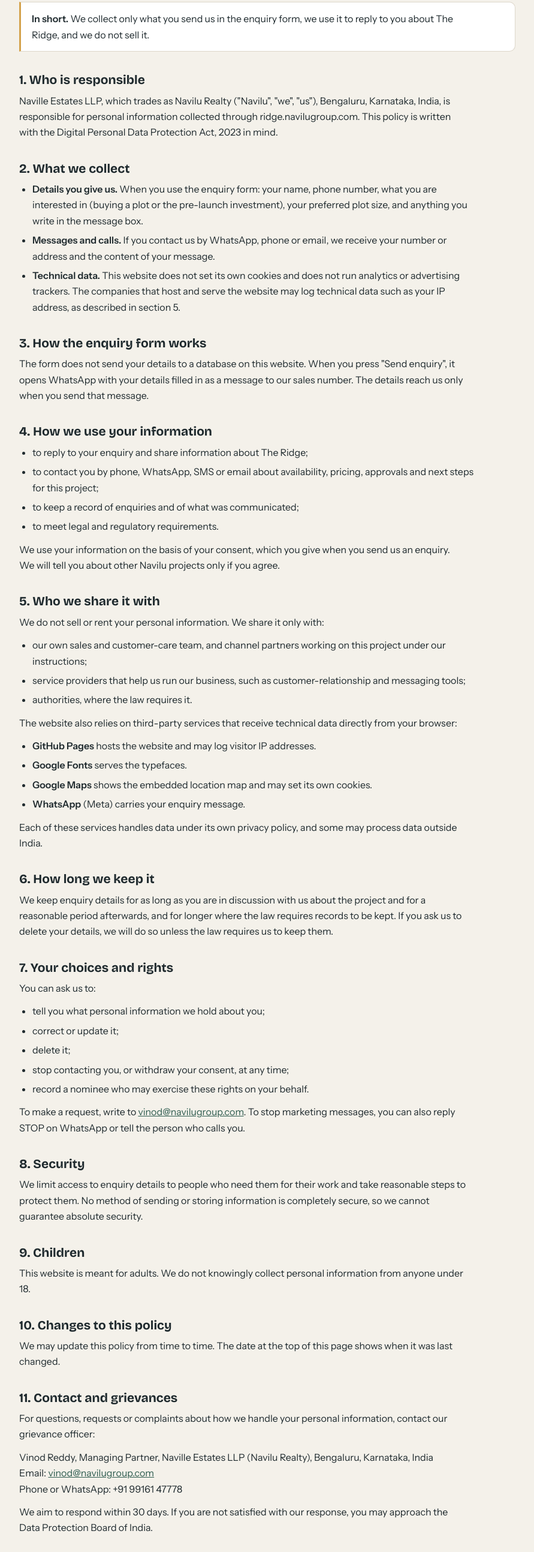
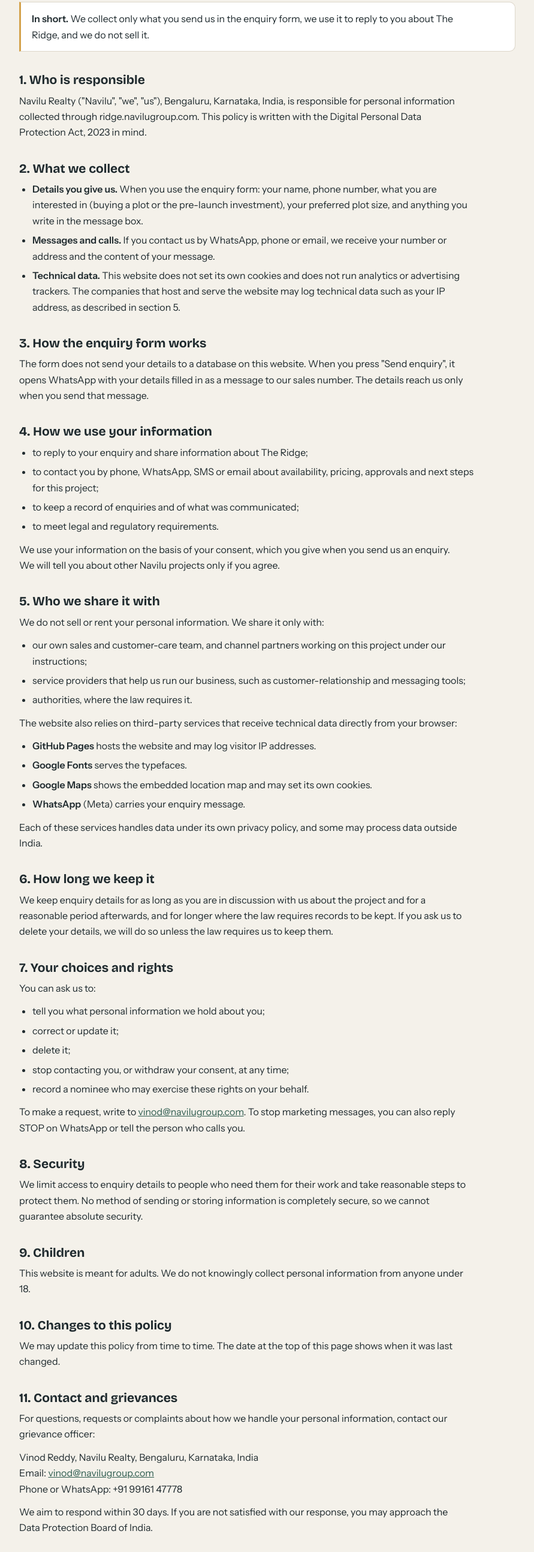
Before and after one commit to pvinodreddy7/the-ridge-site, a plain HTML site: page privacy.html in a window 1280 px wide. Shown: the part 210-2797 px from the top of the page at 60% size, without its empty margins (194-1085 px from the left). Drawn offline with nearby package versions, Linux system fonts and the light colour scheme.

Commit message:
Add files via upload

```diff
--- a/privacy.html
+++ b/privacy.html
@@ -32,7 +32,7 @@ footer{border-top:1px solid var(--line);color:var(--muted);font-size:13px} foote
 <p class="upd">Last updated: 25 November 2026</p>
 <div class="box"><p style="margin:0"><b>In short.</b> We collect only what you send us in the enquiry form, we use it to reply to you about The Ridge, and we do not sell it.</p></div>
 <h2>1. Who is responsible</h2>
-<p>Naville Estates LLP, which trades as Navilu Realty ("Navilu", "we", "us"), Bengaluru, Karnataka, India, is responsible for personal information collected through ridge.navilugroup.com. This policy is written with the Digital Personal Data Protection Act, 2023 in mind.</p>
+<p>Navilu Realty ("Navilu", "we", "us"), Bengaluru, Karnataka, India, is responsible for personal information collected through ridge.navilugroup.com. This policy is written with the Digital Personal Data Protection Act, 2023 in mind.</p>
 <h2>2. What we collect</h2>
 <ul>
   <li><b>Details you give us.</b> When you use the enquiry form: your name, phone number, what you are interested in (buying a plot or the pre-launch investment), your preferred plot size, and anything you write in the message box.</li>
@@ -84,7 +84,7 @@ footer{border-top:1px solid var(--line);color:var(--muted);font-size:13px} foote
 <p>We may update this policy from time to time. The date at the top of this page shows when it was last changed.</p>
 <h2>11. Contact and grievances</h2>
 <p>For questions, requests or complaints about how we handle your personal information, contact our grievance officer:</p>
-<p>Vinod Reddy, Managing Partner, Naville Estates LLP (Navilu Realty), Bengaluru, Karnataka, India<br>Email: <a href="mailto:vinod@navilugroup.com">vinod@navilugroup.com</a><br>Phone or WhatsApp: +91 99161 47778</p>
+<p>Vinod Reddy, Navilu Realty, Bengaluru, Karnataka, India<br>Email: <a href="mailto:vinod@navilugroup.com">vinod@navilugroup.com</a><br>Phone or WhatsApp: +91 99161 47778</p>
 <p>We aim to respond within 30 days. If you are not satisfied with our response, you may approach the Data Protection Board of India.</p>
 </main>
 <footer><div><span>© 2026 Navilu Realty · Bengaluru</span><a href="terms.html">Terms and conditions</a><a href="privacy.html">Privacy policy</a><a href="./">The Ridge home</a></div></footer>
```
Also changed, not shown: terms.html (+1 -1 lines).
